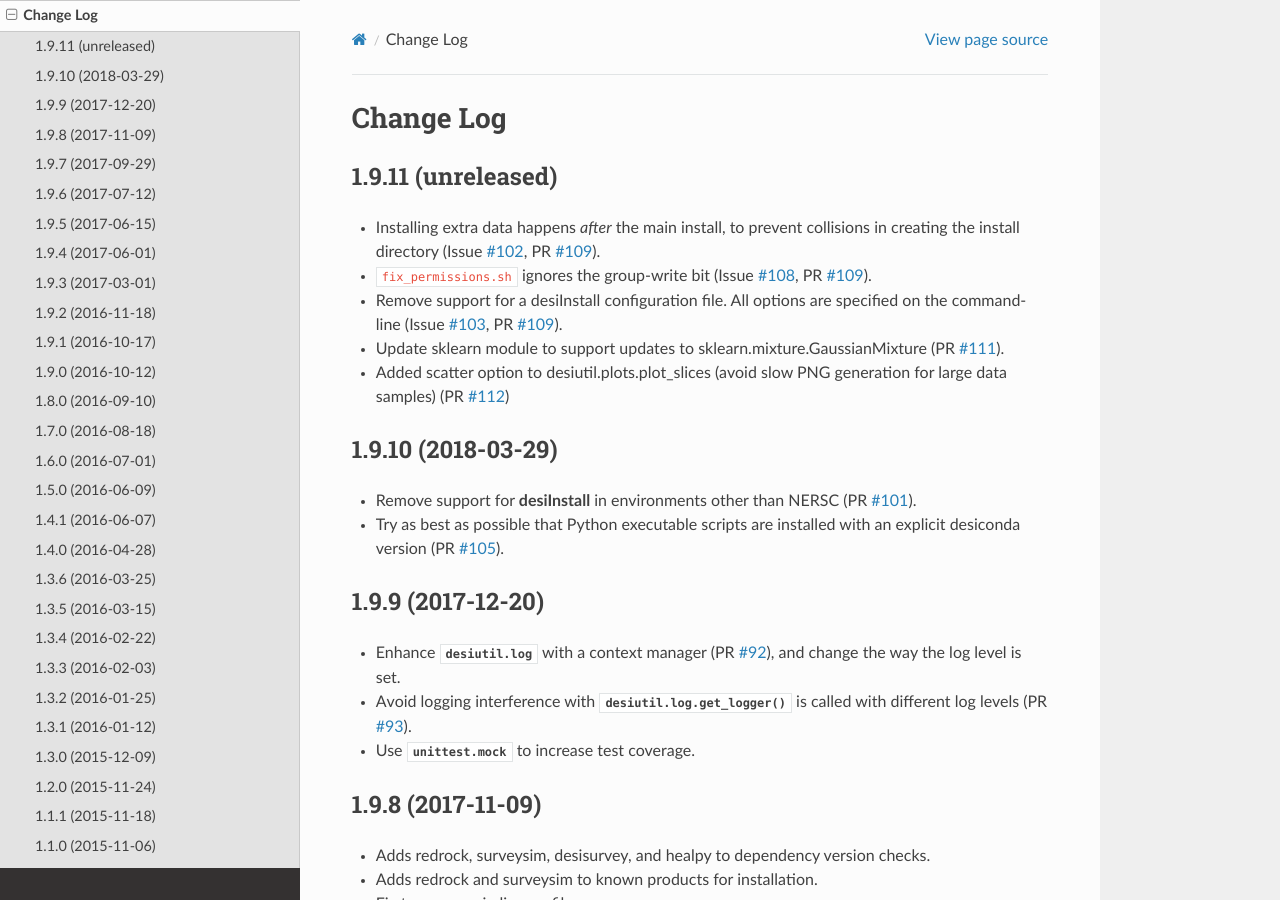
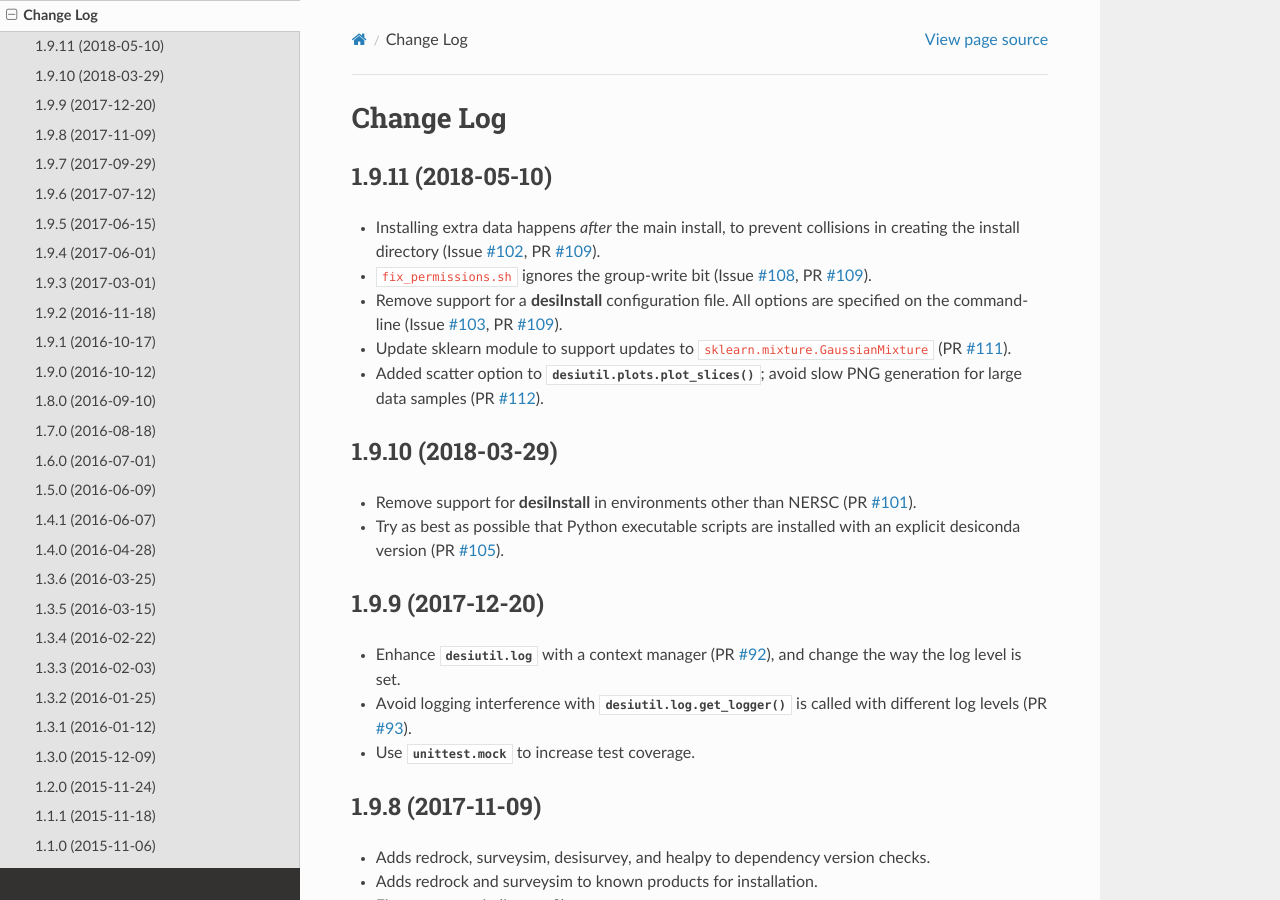
Before and after one commit to desihub/desiutil, a Sphinx documentation site: the page built from doc/changes.rst, in a window 1280 px wide and 900 px high. Built offline with Sphinx 7.4.7 and the Read the Docs theme 2.0.0, drawn with Linux system fonts in a browser that asks for light colours.

Commit message:
prepare for next tag

```diff
--- a/doc/changes.rst
+++ b/doc/changes.rst
@@ -2,18 +2,18 @@
 Change Log
 ==========
 
-1.9.11 (unreleased)
+1.9.11 (2018-05-10)
 -------------------
 
 * Installing extra data happens *after* the main install, to prevent
   collisions in creating the install directory (Issue `#102`_, PR `#109`_).
 * ``fix_permissions.sh`` ignores the group-write bit (Issue `#108`_, PR `#109`_).
-* Remove support for a desiInstall configuration file.  All options
+* Remove support for a :command:`desiInstall` configuration file.  All options
   are specified on the command-line (Issue `#103`_, PR `#109`_).
-* Update sklearn module to support updates to sklearn.mixture.GaussianMixture
+* Update sklearn module to support updates to ``sklearn.mixture.GaussianMixture``
   (PR `#111`_).
-* Added scatter option to desiutil.plots.plot_slices (avoid slow PNG generation
-  for large data samples) (PR `#112`_)
+* Added scatter option to :func:`desiutil.plots.plot_slices`;
+  avoid slow PNG generation for large data samples (PR `#112`_).
 
 .. _`#102`: https://github.com/desihub/desiutil/issues/102
 .. _`#103`: https://github.com/desihub/desiutil/issues/103
--- a/py/desiutil/_version.py
+++ b/py/desiutil/_version.py
@@ -1 +1 @@
-__version__ = '1.9.10.dev613'
+__version__ = '1.9.11'
```
